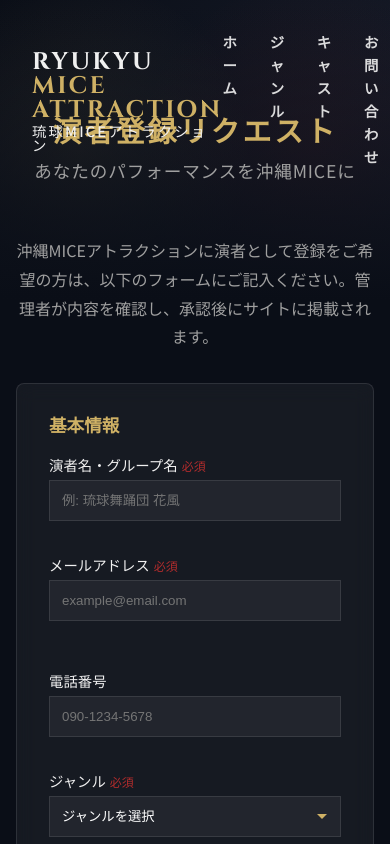
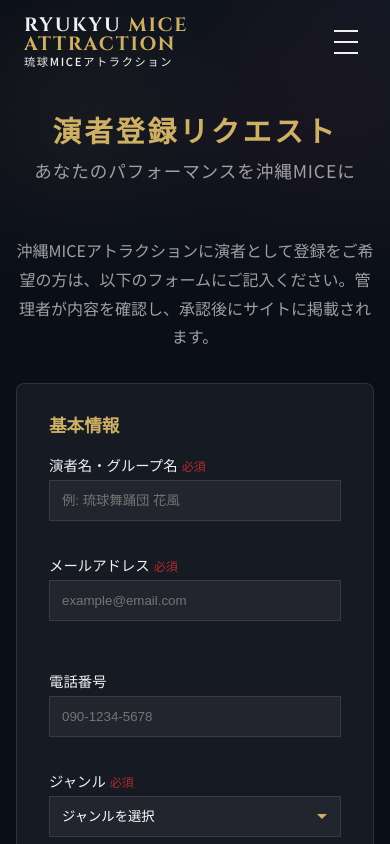
Before and after one commit to ballmawashi/1, a React (Vite) app: page /performer-request in a window 390 px wide. Shown: the top 844 px of the page. Built offline with nearby package versions, Linux system fonts and the light colour scheme; a web font is replaced by a local one.

Commit message:
Fix navbar layout on mobile

```diff
--- /dev/null
+++ b/src/components/Navbar.css
@@ -0,0 +1,240 @@
+/* Navbar Styles */
+.navbar {
+    position: fixed;
+    top: 0;
+    width: 100%;
+    z-index: 1000;
+    padding: 2rem;
+    background-color: transparent;
+    transition: all 0.4s ease;
+    display: flex;
+    justify-content: space-between;
+    align-items: center;
+}
+
+.navbar.scrolled {
+    padding: 1rem 2rem;
+    background-color: rgba(10, 14, 23, 0.95);
+    backdrop-filter: blur(10px);
+    border-bottom: 1px solid var(--color-glass-border);
+}
+
+.navbar-logo {
+    display: flex;
+    flex-direction: column;
+    line-height: 1;
+    z-index: 1002;
+    /* Always on top */
+    position: relative;
+}
+
+.navbar-logo-main {
+    font-family: var(--font-heading-en);
+    font-size: 1.5rem;
+    font-weight: 700;
+    color: var(--color-text-main);
+    letter-spacing: 0.1em;
+}
+
+.navbar-logo-sub {
+    font-family: var(--font-body);
+    font-size: 0.9rem;
+    color: var(--color-text-main);
+    letter-spacing: 0.15em;
+    margin-top: 2px;
+    font-weight: 500;
+}
+
+/* Desktop Menu */
+.navbar-desktop-menu {
+    display: flex;
+    align-items: center;
+    gap: 2rem;
+}
+
+.navbar-links {
+    display: flex;
+    gap: 2rem;
+}
+
+.nav-link {
+    display: flex;
+    flex-direction: column;
+    align-items: center;
+    text-decoration: none;
+    color: inherit;
+    opacity: 0.9;
+    transition: opacity 0.2s, color 0.2s;
+}
+
+.nav-link:hover {
+    opacity: 1;
+    color: var(--color-accent-gold);
+}
+
+.nav-link span {
+    font-family: var(--font-heading-en);
+    font-size: 0.9rem;
+    font-weight: 700;
+    text-transform: uppercase;
+    letter-spacing: 0.05em;
+}
+
+.lang-switch {
+    display: flex;
+    gap: 0.5rem;
+}
+
+.lang-btn {
+    background: transparent;
+    color: var(--color-text-main);
+    border: 1px solid var(--color-accent-gold);
+    padding: 4px 8px;
+    border-radius: 4px;
+    font-size: 0.8rem;
+    cursor: pointer;
+    font-family: var(--font-heading-en);
+    font-weight: bold;
+    transition: all 0.2s;
+}
+
+.lang-btn:hover {
+    background: rgba(207, 177, 101, 0.2);
+}
+
+.lang-btn.active {
+    background: var(--color-accent-gold);
+    color: #000;
+}
+
+/* Mobile Toggle */
+.mobile-menu-toggle {
+    display: none;
+    background: none;
+    border: none;
+    cursor: pointer;
+    z-index: 1002;
+    /* Always on top */
+    padding: 0.5rem;
+}
+
+.hamburger-icon {
+    width: 24px;
+    height: 24px;
+    position: relative;
+    display: flex;
+    flex-direction: column;
+    justify-content: space-between;
+}
+
+.hamburger-line {
+    display: block;
+    width: 100%;
+    height: 2px;
+    background-color: var(--color-text-main);
+    transition: all 0.3s ease;
+    transform-origin: center;
+}
+
+/* Hamburger Animation */
+.mobile-menu-toggle.open .hamburger-line:nth-child(1) {
+    transform: translateY(11px) rotate(45deg);
+}
+
+.mobile-menu-toggle.open .hamburger-line:nth-child(2) {
+    opacity: 0;
+}
+
+.mobile-menu-toggle.open .hamburger-line:nth-child(3) {
+    transform: translateY(-11px) rotate(-45deg);
+}
+
+/* Mobile Overlay */
+.mobile-menu-overlay {
+    position: fixed;
+    top: 0;
+    left: 0;
+    width: 100%;
+    height: 100vh;
+    background-color: var(--color-bg-secondary);
+    /* Ensure opaque background */
+    display: flex;
+    flex-direction: column;
+    justify-content: center;
+    align-items: center;
+    z-index: 1001;
+    padding: 2rem;
+    opacity: 0;
+    pointer-events: none;
+    transition: opacity 0.3s ease;
+}
+
+.mobile-menu-overlay.open {
+    opacity: 1;
+    pointer-events: all;
+}
+
+.mobile-menu-content {
+    display: flex;
+    flex-direction: column;
+    align-items: center;
+    gap: 3rem;
+    transform: translateY(20px);
+    transition: transform 0.3s ease;
+}
+
+.mobile-menu-overlay.open .mobile-menu-content {
+    transform: translateY(0);
+}
+
+.mobile-nav-link {
+    font-family: var(--font-heading-en);
+    font-size: 1.5rem;
+    font-weight: 700;
+    color: var(--color-text-main);
+    text-decoration: none;
+    letter-spacing: 0.1em;
+    transition: color 0.3s;
+}
+
+.mobile-nav-link:hover {
+    color: var(--color-accent-gold);
+}
+
+.mobile-lang-switch {
+    display: flex;
+    gap: 1rem;
+    margin-top: 1rem;
+}
+
+.mobile-lang-btn {
+    font-size: 1rem;
+    padding: 8px 16px;
+}
+
+/* Responsive Breakpoints */
+@media (max-width: 768px) {
+    .navbar {
+        padding: 1rem 1.5rem;
+    }
+
+    .navbar.scrolled {
+        padding: 0.8rem 1.5rem;
+    }
+
+    .navbar-desktop-menu {
+        display: none;
+    }
+
+    .mobile-menu-toggle {
+        display: block;
+    }
+
+    .navbar-logo-main {
+        font-size: 1.2rem;
+    }
+
+    .navbar-logo-sub {
+        font-size: 0.7rem;
+    }
+}
--- a/src/components/Navbar.jsx
+++ b/src/components/Navbar.jsx
@@ -1,8 +1,10 @@
 import React, { useState, useEffect } from 'react';
 import { useLanguage } from '../context/LanguageContext';
+import './Navbar.css';
 
 const Navbar = () => {
   const [scrolled, setScrolled] = useState(false);
+  const [mobileMenuOpen, setMobileMenuOpen] = useState(false);
   const { language, setLanguage, t } = useLanguage();
 
   useEffect(() => {
@@ -13,6 +15,18 @@ const Navbar = () => {
     return () => window.removeEventListener('scroll', handleScroll);
   }, []);
 
+  // Prevent scrolling when mobile menu is open
+  useEffect(() => {
+    if (mobileMenuOpen) {
+      document.body.style.overflow = 'hidden';
+    } else {
+      document.body.style.overflow = 'unset';
+    }
+    return () => {
+      document.body.style.overflow = 'unset';
+    };
+  }, [mobileMenuOpen]);
+
   const navItems = [
     { key: 'home', href: '/' },
     { key: 'genres', href: '/#genres' },
@@ -21,95 +35,83 @@ const Navbar = () => {
     { key: 'register', href: '/performer-request' }
   ];
 
+  const handleLinkClick = () => {
+    setMobileMenuOpen(false);
+  };
+
   return (
-    <nav style={{
-      position: 'fixed',
-      top: 0,
-      width: '100%',
-      zIndex: 1000,
-      padding: scrolled ? '1rem 2rem' : '2rem',
-      backgroundColor: scrolled ? 'rgba(10, 14, 23, 0.95)' : 'transparent',
-      backdropFilter: scrolled ? 'blur(10px)' : 'none',
-      borderBottom: scrolled ? '1px solid var(--color-glass-border)' : 'none',
-      transition: 'all 0.4s ease',
-      display: 'flex',
-      justifyContent: 'space-between',
-      alignItems: 'center'
-    }}>
-      <div className="logo" style={{ display: 'flex', flexDirection: 'column', lineHeight: 1 }}>
-        <div style={{
-          fontFamily: "var(--font-heading-en)",
-          fontSize: '1.5rem',
-          fontWeight: '700',
-          color: 'var(--color-text-main)',
-          letterSpacing: '0.1em'
-        }}>
+    <nav className={`navbar ${scrolled ? 'scrolled' : ''}`}>
+      <div className="navbar-logo">
+        <div className="navbar-logo-main">
           RYUKYU <span style={{ color: "var(--color-accent-gold)" }}>MICE ATTRACTION</span>
         </div>
-        <div style={{
-          fontFamily: "var(--font-body)",
-          fontSize: '0.9rem',
-          color: 'var(--color-text-main)',
-          letterSpacing: '0.15em',
-          marginTop: '2px',
-          fontWeight: '500'
-        }}>
+        <div className="navbar-logo-sub">
           {t.navbar.logoSub}
         </div>
       </div>
 
-      <div style={{ display: 'flex', alignItems: 'center', gap: '2rem' }}>
-        <div className="links" style={{ display: 'flex', gap: '2rem' }}>
+      {/* Desktop Menu */}
+      <div className="navbar-desktop-menu">
+        <div className="navbar-links">
           {navItems.map((item) => (
-            <a key={item.key} href={item.href} style={{
-              display: 'flex',
-              flexDirection: 'column',
-              alignItems: 'center',
-              textDecoration: 'none',
-              color: 'inherit',
-              opacity: 0.9
-            }}>
-              <span style={{
-                fontFamily: "var(--font-heading-en)",
-                fontSize: '0.9rem',
-                fontWeight: '700',
-                textTransform: 'uppercase',
-                letterSpacing: '0.05em',
-              }}>
-                {/* For simplicity while maintaining the layout, using the translated text as the main label */}
-                {/* The design previously had EN top, JP bottom. Let's keep that structure but use the current language for the "Main" label.
-                    However, the request implies switching the whole UI.
-                    So I will just show one line per item in the selected language, OR keep the 'EN top / Lang bottom' style if appropriate.
-                    Given "Change display to English, Chinese", it implies full switch. I will perform full switch.
-                    To keep the premium feel, I will just render the localized text in a nice font.
-                */}
-                {t.navbar[item.key]}
-              </span>
+            <a key={item.key} href={item.href} className="nav-link">
+              <span>{t.navbar[item.key]}</span>
             </a>
           ))}
         </div>
 
         {/* Language Switcher */}
-        <div style={{ display: 'flex', gap: '0.5rem' }}>
+        <div className="lang-switch">
           {['ja', 'en', 'zh'].map(lang => (
             <button
               key={lang}
               onClick={() => setLanguage(lang)}
-              style={{
-                background: language === lang ? 'var(--color-accent-gold)' : 'transparent',
-                color: language === lang ? '#000' : 'var(--color-text-main)',
-                border: '1px solid var(--color-accent-gold)',
-                padding: '4px 8px',
-                borderRadius: '4px',
-                fontSize: '0.8rem',
-                cursor: 'pointer',
-                fontFamily: 'var(--font-heading-en)',
-                fontWeight: 'bold'
-              }}
+              className={`lang-btn ${language === lang ? 'active' : ''}`}
             >
               {lang.toUpperCase()}
             </button>
           ))}
+        </div>
+      </div>
+
+      {/* Mobile Menu Toggle */}
+      <button
+        className={`mobile-menu-toggle ${mobileMenuOpen ? 'open' : ''}`}
+        onClick={() => setMobileMenuOpen(!mobileMenuOpen)}
+        aria-label="Toggle menu"
+      >
+        <div className="hamburger-icon">
+          <span className="hamburger-line"></span>
+          <span className="hamburger-line"></span>
+          <span className="hamburger-line"></span>
+        </div>
+      </button>
+
+      {/* Mobile Menu Overlay */}
+      <div className={`mobile-menu-overlay ${mobileMenuOpen ? 'open' : ''}`}>
+        <div className="mobile-menu-content">
+          {navItems.map((item) => (
+            <a
+              key={item.key}
+              href={item.href}
+              className="mobile-nav-link"
+              onClick={handleLinkClick}
+            >
+              {t.navbar[item.key]}
+            </a>
+          ))}
+
+          <div className="lang-switch mobile-lang-switch">
+            {['ja', 'en', 'zh'].map(lang => (
+              <button
+                key={lang}
+                onClick={() => setLanguage(lang)}
+                className={`lang-btn mobile-lang-btn ${language === lang ? 'active' : ''}`}
+              >
+                {lang.toUpperCase()}
+              </button>
+            ))}
+          </div>
         </div>
       </div>
     </nav>
```
